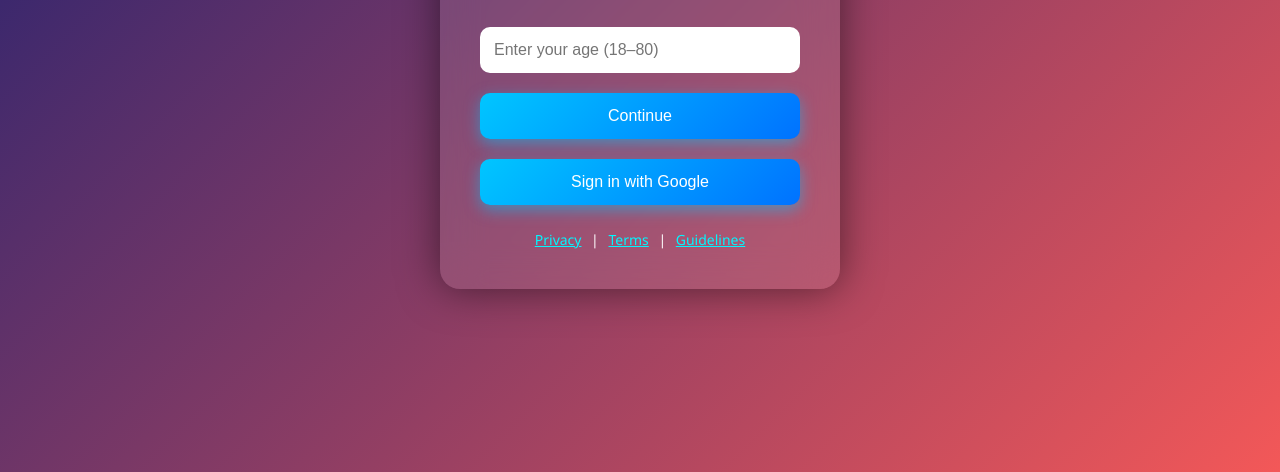
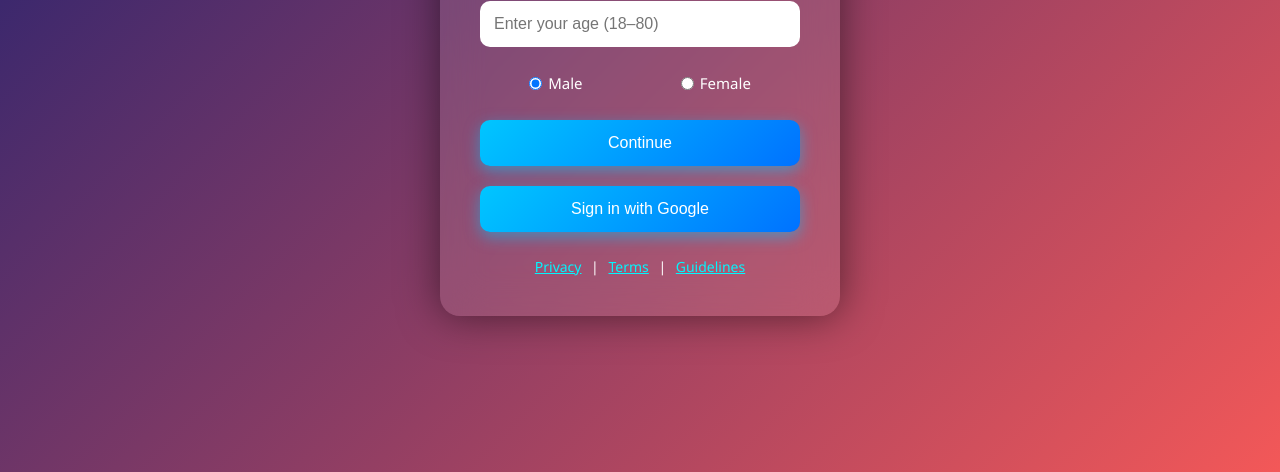
Before and after one commit to kunalbhardwaj882-code/ScrewChat, a website: page welcome.html in a window 1280 px wide. Shown: the part 328-800 px from the top of the page. Drawn offline with Linux system fonts and the light colour scheme.

Commit message:
Add files via upload

```diff
--- a/welcome.html
+++ b/welcome.html
@@ -66,6 +66,19 @@
       text-decoration: underline;
       margin: 0 6px;
     }
+    .gender {
+      display: flex;
+      justify-content: space-around;
+      margin: 10px 0;
+      font-size: 15px;
+    }
+    .gender label {
+      display: flex;
+      align-items: center;
+    }
+    .gender input {
+      margin-right: 6px;
+    }
     @keyframes fadeInUp {
       from { transform: translateY(40px); opacity: 0; }
       to { transform: translateY(0); opacity: 1; }
@@ -76,6 +89,10 @@
   <div class="card">
     <h1>👋 Welcome to <span style="color:#fff;">ScrewChat</span></h1>
     <input type="number" id="ageInput" placeholder="Enter your age (18–80)" min="18" max="80">
+    <div class="gender">
+      <label><input type="radio" name="gender" value="man" checked> Male</label>
+      <label><input type="radio" name="gender" value="woman"> Female</label>
+    </div>
     <button onclick="validateAge()">Continue</button>
     <button onclick="signInWithGoogle()">Sign in with Google</button>
     <div class="links">
@@ -85,17 +102,15 @@
     </div>
   </div>
 
-  <!-- Firebase -->
   <script src="https://www.gstatic.com/firebasejs/9.22.1/firebase-app-compat.js"></script>
   <script src="https://www.gstatic.com/firebasejs/9.22.1/firebase-auth-compat.js"></script>
-<script src="https://www.gstatic.com/firebasejs/9.22.1/firebase-firestore-compat.js"></script>
+  <script src="https://www.gstatic.com/firebasejs/9.22.1/firebase-firestore-compat.js"></script>
   <script>
     const firebaseConfig = {
       apiKey: "AIzaSyDSG9gmkJsL7HhBrv2Eaa-OMsv-0bJALxs",
       authDomain: "screwchat-randomvideochat.firebaseapp.com",
       projectId: "screwchat-randomvideochat",
       appId: "1:74477360618:web:688dc1f3256efcaf160e93"
-
     };
     firebase.initializeApp(firebaseConfig);
     const auth = firebase.auth();
@@ -117,6 +132,10 @@
         alert("Enter valid age first.");
         return;
       }
+      const gender = document.querySelector('input[name="gender"]:checked').value;
+      const age = document.getElementById("ageInput").value;
+      localStorage.setItem("type", gender);
+      localStorage.setItem("age", age);
       const provider = new firebase.auth.GoogleAuthProvider();
       auth.signInWithPopup(provider)
         .then(result => {
```
